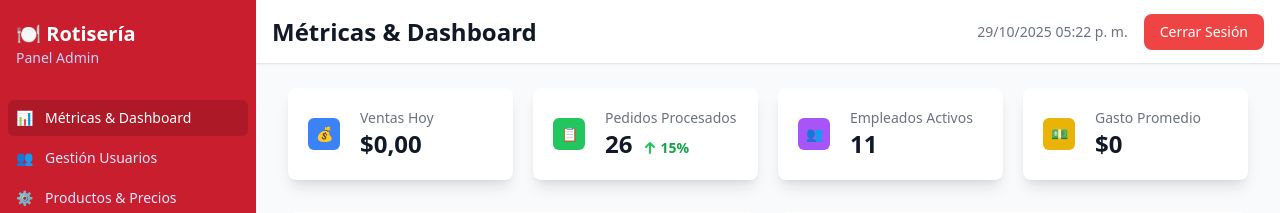
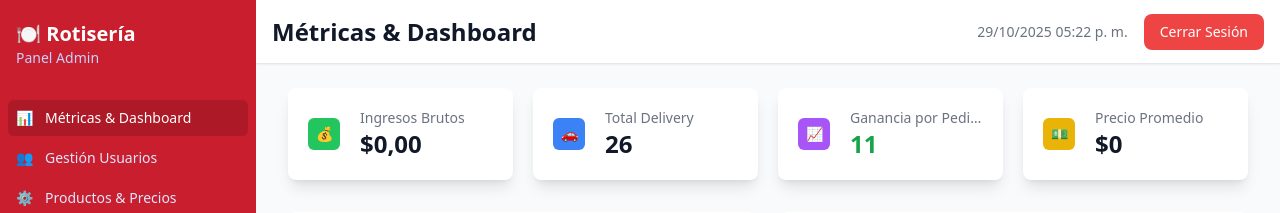
Before and after one commit to Bruno-DarkSouler/WEB_ElBuenGusto, a PHP site: page /admin/admin.php in a window 1280 px wide. Shown: the top 213 px of the page. Run offline with PHP 8.4, Linux system fonts and the light colour scheme; a user stored in the database is signed in; data comes from the database, SQL or seed files in the repository; some libraries are stand-ins or nearby versions.

Commit message:
admin terminado

```diff
--- a/admin/admin.php
+++ b/admin/admin.php
@@ -42,25 +42,42 @@
 $stmt->close();
 
 // REPORTES FINANCIEROS
+// REPORTES FINANCIEROS
 $fecha_mes_inicio = date('Y-m-01');
 $fecha_mes_fin = date('Y-m-d');
 
-// Ingresos brutos del mes
-$stmt = $conexion->prepare("SELECT COALESCE(SUM(total), 0) as ingresos_brutos FROM pedidos WHERE DATE(fecha_pedido) BETWEEN ? AND ? AND estado = 'entregado' AND activo = 1");
-$stmt->bind_param("ss", $fecha_mes_inicio, $fecha_mes_fin);
-$stmt->execute();
-$ingresos_brutos = $stmt->get_result()->fetch_assoc()['ingresos_brutos'];
-$stmt->close();
-
-// Total delivery del mes
-$stmt = $conexion->prepare("SELECT COALESCE(SUM(precio_delivery), 0) as total_delivery FROM pedidos WHERE DATE(fecha_pedido) BETWEEN ? AND ? AND estado = 'entregado' AND activo = 1");
+// 1. Total recaudado por delivery
+$stmt = $conexion->prepare("SELECT COALESCE(SUM(precio_delivery), 0) as total_delivery
+                            FROM pedidos
+                            WHERE DATE(fecha_pedido) BETWEEN ? AND ?
+                            AND estado = 'entregado'
+                            AND activo = 1");
 $stmt->bind_param("ss", $fecha_mes_inicio, $fecha_mes_fin);
 $stmt->execute();
 $total_delivery = $stmt->get_result()->fetch_assoc()['total_delivery'];
 $stmt->close();
 
-$costos_estimados = ($ingresos_brutos - $total_delivery) * 0.4;
-$ganancia_neta = $ingresos_brutos - $costos_estimados;
+// 2. Ganancia por pedidos (subtotal sin delivery)
+$stmt = $conexion->prepare("SELECT COALESCE(SUM(subtotal), 0) as ganancia_pedidos
+                            FROM pedidos
+                            WHERE DATE(fecha_pedido) BETWEEN ? AND ?
+                            AND estado = 'entregado'
+                            AND activo = 1");
+$stmt->bind_param("ss", $fecha_mes_inicio, $fecha_mes_fin);
+$stmt->execute();
+$ganancia_neta = $stmt->get_result()->fetch_assoc()['ganancia_pedidos'];
+$stmt->close();
+
+// 3. Ingresos brutos (ganancia pedidos + delivery)
+$ingresos_brutos = $ganancia_neta + $total_delivery;
+
+// 4. Precio promedio de productos
+$stmt = $conexion->prepare("SELECT COALESCE(AVG(precio), 0) as precio_promedio
+                            FROM productos
+                            WHERE disponible = 1 AND activo = 1");
+$stmt->execute();
+$costos_estimados = $stmt->get_result()->fetch_assoc()['precio_promedio'];
+$stmt->close();
 ?>
 <!DOCTYPE html>
 <html lang="es" class="h-full bg-gray-50">
@@ -179,72 +196,67 @@
                         <!-- Métricas & Dashboard Section -->
                         <div id="metricas" class="section">
                             <!-- Stats Cards -->
+                            <!-- Financial Summary Cards -->
                             <div class="grid grid-cols-1 gap-5 sm:grid-cols-2 lg:grid-cols-4 mb-8">
-                                <div class="bg-white overflow-hidden shadow-lg rounded-lg hover:shadow-xl transition-all duration-300">
+                                <!-- Ingresos Brutos (Ganancia Pedidos + Delivery) -->
+                                <div class="bg-white overflow-hidden shadow-lg rounded-lg">
                                     <div class="p-5">
                                         <div class="flex items-center">
                                             <div class="flex-shrink-0">
-                                                <div class="w-8 h-8 bg-blue-500 rounded-md flex items-center justify-center">
+                                                <div class="w-8 h-8 bg-green-500 rounded-md flex items-center justify-center">
                                                     <span class="text-white text-sm">💰</span>
                                                 </div>
                                             </div>
                                             <div class="ml-5 w-0 flex-1">
                                                 <dl>
-                                                    <dt class="text-sm font-medium text-gray-500 truncate">Ventas Hoy</dt>
-                                                    <dd class="flex items-baseline">
-                                                        <div class="text-2xl font-semibold text-gray-900">$<?php echo number_format($ventas_hoy, 2, ',', '.'); ?></div>
-                                                    </dd>
+                                                    <dt class="text-sm font-medium text-gray-500 truncate">Ingresos Brutos</dt>
+                                                    <dd class="text-2xl font-semibold text-gray-900">$<?php echo number_format($ingresos_brutos, 2, ',', '.'); ?></dd>
                                                 </dl>
                                             </div>
                                         </div>
                                     </div>
                                 </div>
 
-                                <div class="bg-white overflow-hidden shadow-lg rounded-lg hover:shadow-xl transition-all duration-300">
+                                <!-- Total Delivery -->
+                                <div class="bg-white overflow-hidden shadow-lg rounded-lg">
                                     <div class="p-5">
                                         <div class="flex items-center">
                                             <div class="flex-shrink-0">
-                                                <div class="w-8 h-8 bg-green-500 rounded-md flex items-center justify-center">
-                                                    <span class="text-white text-sm">📋</span>
+                                                <div class="w-8 h-8 bg-blue-500 rounded-md flex items-center justify-center">
+                                                    <span class="text-white text-sm">🚗</span>
                                                 </div>
                                             </div>
                                             <div class="ml-5 w-0 flex-1">
                                                 <dl>
-                                                    <dt class="text-sm font-medium text-gray-500 truncate">Pedidos Procesados</dt>
-                                                    <dd class="flex items-baseline">
-                                                        <div class="text-2xl font-semibold text-gray-900"><?php echo $pedidos_hoy; ?></div>
-                                                        <div class="ml-2 flex items-baseline text-sm font-semibold text-green-600">
-                                                            <svg class="self-center flex-shrink-0 h-5 w-5 text-green-500" viewBox="0 0 20 20" fill="currentColor">
-                                                                <path fill-rule="evenodd" d="M5.293 9.707a1 1 0 010-1.414l4-4a1 1 0 011.414 0l4 4a1 1 0 01-1.414 1.414L11 7.414V15a1 1 0 11-2 0V7.414L6.707 9.707a1 1 0 01-1.414 0z" clip-rule="evenodd" />
-                                                            </svg>
-                                                            15%
-                                                        </div>
-                                                    </dd>
+                                                    <dt class="text-sm font-medium text-gray-500 truncate">Total Delivery</dt>
+                                                    <dd class="text-2xl font-semibold text-gray-900">$<?php echo number_format($total_delivery, 2, ',', '.'); ?></dd>
                                                 </dl>
                                             </div>
                                         </div>
                                     </div>
                                 </div>
 
-                                <div class="bg-white overflow-hidden shadow-lg rounded-lg hover:shadow-xl transition-all duration-300">
+                                <!-- Ganancia por Pedidos -->
+                                <div class="bg-white overflow-hidden shadow-lg rounded-lg">
                                     <div class="p-5">
                                         <div class="flex items-center">
                                             <div class="flex-shrink-0">
                                                 <div class="w-8 h-8 bg-purple-500 rounded-md flex items-center justify-center">
-                                                    <span class="text-white text-sm">👥</span>
+                                                    <span class="text-white text-sm">📈</span>
                                                 </div>
                                             </div>
                                             <div class="ml-5 w-0 flex-1">
                                                 <dl>
-                                                    <dt class="text-sm font-medium text-gray-500 truncate">Empleados Activos</dt>
-                                                    <dd class="text-2xl font-semibold text-gray-900"><?php echo $empleados_activos; ?></dd>
+                                                    <dt class="text-sm font-medium text-gray-500 truncate">Ganancia por Pedidos</dt>
+                                                    <dd class="text-2xl font-semibold text-green-600">$<?php echo number_format($ganancia_neta, 2, ',', '.'); ?></dd>
                                                 </dl>
                                             </div>
                                         </div>
                                     </div>
                                 </div>
 
-                                <div class="bg-white overflow-hidden shadow-lg rounded-lg hover:shadow-xl transition-all duration-300">
+                                <!-- Precio Promedio -->
+                                <div class="bg-white overflow-hidden shadow-lg rounded-lg">
                                     <div class="p-5">
                                         <div class="flex items-center">
                                             <div class="flex-shrink-0">
@@ -254,8 +266,8 @@
                                             </div>
                                             <div class="ml-5 w-0 flex-1">
                                                 <dl>
-                                                    <dt class="text-sm font-medium text-gray-500 truncate">Gasto Promedio</dt>
-                                                    <dd class="text-2xl font-semibold text-gray-900">$<?php echo number_format($gasto_promedio, 0, ',', '.'); ?></dd>
+                                                    <dt class="text-sm font-medium text-gray-500 truncate">Precio Promedio</dt>
+                                                    <dd class="text-2xl font-semibold text-gray-900">$<?php echo number_format($costos_estimados, 2, ',', '.'); ?></dd>
                                                 </dl>
                                             </div>
                                         </div>
@@ -326,12 +338,13 @@
                                     <table class="min-w-full divide-y divide-gray-200">
                                         <thead class="bg-gray-50">
     <tr>
-                                                <th class="px-6 py-3 text-left text-xs font-medium text-gray-500 uppercase tracking-wider">Usuario</th>
-                                                <th class="px-6 py-3 text-left text-xs font-medium text-gray-500 uppercase tracking-wider">Rol</th>
-                                                <th class="px-6 py-3 text-left text-xs font-medium text-gray-500 uppercase tracking-wider">Permisos</th>
-                                                <th class="px-6 py-3 text-left text-xs font-medium text-gray-500 uppercase tracking-wider">Último Acceso</th>
-                                                <th class="px-6 py-3 text-left text-xs font-medium text-gray-500 uppercase tracking-wider">Estado</th>
-                                                <th class="px-6 py-3 text-left text-xs font-medium text-gray-500 uppercase tracking-wider">Acciones</th>
+        <th class="px-6 py-3 text-left text-xs font-medium text-gray-500 uppercase tracking-wider">Fecha</th>
+        <th class="px-6 py-3 text-left text-xs font-medium text-gray-500 uppercase tracking-wider">Pedidos</th>
+        <th class="px-6 py-3 text-left text-xs font-medium text-gray-500 uppercase tracking-wider">Ingresos Brutos</th>
+        <th class="px-6 py-3 text-left text-xs font-medium text-gray-500 uppercase tracking-wider">Delivery</th>
+        <th class="px-6 py-3 text-left text-xs font-medium text-gray-500 uppercase tracking-wider">Ganancia Pedidos</th>
+        <th class="px-6 py-3 text-left text-xs font-medium text-gray-500 uppercase tracking-wider">Precio Promedio</th>
+        <th class="px-6 py-3 text-left text-xs font-medium text-gray-500 uppercase tracking-wider">Margen %</th>
     </tr>
 </thead>
                                         <tbody class="bg-white divide-y divide-gray-200">
@@ -436,7 +449,9 @@
                             </div>
 
                             <!-- Financial Summary Cards -->
+                            <!-- Financial Summary Cards -->
 <div class="grid grid-cols-1 gap-5 sm:grid-cols-2 lg:grid-cols-4 mb-8">
+    <!-- Ingresos Brutos (Ganancia Pedidos + Delivery) -->
     <div class="bg-white overflow-hidden shadow-lg rounded-lg">
         <div class="p-5">
             <div class="flex items-center">
@@ -455,6 +470,7 @@
         </div>
     </div>
 
+    <!-- Total Delivery -->
     <div class="bg-white overflow-hidden shadow-lg rounded-lg">
         <div class="p-5">
             <div class="flex items-center">
@@ -473,24 +489,7 @@
         </div>
     </div>
 
-<div class="bg-white overflow-hidden shadow-lg rounded-lg">
-    <div class="p-5">
-        <div class="flex items-center">
-            <div class="flex-shrink-0">
-                <div class="w-8 h-8 bg-red-500 rounded-md flex items-center justify-center">
-                    <span class="text-white text-sm">📉</span>
-                </div>
-            </div>
-            <div class="ml-5 w-0 flex-1">
-                <dl>
-                    <dt class="text-sm font-medium text-gray-500 truncate">Costos</dt>
-                    <dd class="text-2xl font-semibold text-gray-900">$<?php echo number_format($costos_estimados, 2, ',', '.'); ?></dd>
-                </dl>
-            </div>
-        </div>
-    </div>
-</div>
-
+    <!-- Ganancia por Pedidos -->
     <div class="bg-white overflow-hidden shadow-lg rounded-lg">
         <div class="p-5">
             <div class="flex items-center">
@@ -501,8 +500,27 @@
                 </div>
                 <div class="ml-5 w-0 flex-1">
                     <dl>
-                    <dt class="text-sm font-medium text-gray-500 truncate">Ganancia Neta</dt>
+                        <dt class="text-sm font-medium text-gray-500 truncate">Ganancia por Pedidos</dt>
                         <dd class="text-2xl font-semibold text-green-600">$<?php echo number_format($ganancia_neta, 2, ',', '.'); ?></dd>
+                    </dl>
+                </div>
+            </div>
+        </div>
+    </div>
+
+    <!-- Precio Promedio -->
+    <div class="bg-white overflow-hidden shadow-lg rounded-lg">
+        <div class="p-5">
+            <div class="flex items-center">
+                <div class="flex-shrink-0">
+                    <div class="w-8 h-8 bg-yellow-500 rounded-md flex items-center justify-center">
+                        <span class="text-white text-sm">💵</span>
+                    </div>
+                </div>
+                <div class="ml-5 w-0 flex-1">
+                    <dl>
+                        <dt class="text-sm font-medium text-gray-500 truncate">Precio Promedio</dt>
+                        <dd class="text-2xl font-semibold text-gray-900">$<?php echo number_format($costos_estimados, 2, ',', '.'); ?></dd>
                     </dl>
                 </div>
             </div>
--- a/php/reportes.php
+++ b/php/reportes.php
@@ -29,26 +29,16 @@
         break;
 }
 
+// En reportes.php, reemplaza la función obtenerResumen() por esta:
+
 function obtenerResumen() {
     global $conexion;
 
     $fecha_desde = isset($_GET['fecha_desde']) ? $_GET['fecha_desde'] : date('Y-m-01');
     $fecha_hasta = isset($_GET['fecha_hasta']) ? $_GET['fecha_hasta'] : date('Y-m-d');
 
-    // Ingresos totales
-    $stmt = $conexion->prepare("SELECT SUM(total) as ingresos_brutos, COUNT(*) as total_pedidos
-                                FROM pedidos
-                                WHERE DATE(fecha_pedido) BETWEEN ? AND ?
-                                AND estado = 'entregado'
-                                AND activo = 1");
-    $stmt->bind_param("ss", $fecha_desde, $fecha_hasta);
-    $stmt->execute();
-    $resultado = $stmt->get_result();
-    $ingresos = $resultado->fetch_assoc();
-    $stmt->close();
-
-    // Delivery
-    $stmt = $conexion->prepare("SELECT SUM(precio_delivery) as total_delivery
+    // 1. Total recaudado por delivery (suma de precio_delivery de todos los pedidos entregados)
+    $stmt = $conexion->prepare("SELECT COALESCE(SUM(precio_delivery), 0) as total_delivery
                                 FROM pedidos
                                 WHERE DATE(fecha_pedido) BETWEEN ? AND ?
                                 AND estado = 'entregado'
@@ -59,23 +49,45 @@
     $delivery = $resultado->fetch_assoc();
     $stmt->close();
 
-    // Costos estimados (40% del subtotal)
-    $costos_estimados = ($ingresos['ingresos_brutos'] - $delivery['total_delivery']) * 0.4;
-    $ganancia_neta = $ingresos['ingresos_brutos'] - $costos_estimados;
+    // 2. Ganancia por pedidos (suma del subtotal, sin delivery)
+    $stmt = $conexion->prepare("SELECT COALESCE(SUM(subtotal), 0) as ganancia_pedidos
+                                FROM pedidos
+                                WHERE DATE(fecha_pedido) BETWEEN ? AND ?
+                                AND estado = 'entregado'
+                                AND activo = 1");
+    $stmt->bind_param("ss", $fecha_desde, $fecha_hasta);
+    $stmt->execute();
+    $resultado = $stmt->get_result();
+    $ganancia = $resultado->fetch_assoc();
+    $stmt->close();
+
+    // 3. Ingreso bruto (ganancia por pedidos + delivery)
+    $ingresos_brutos = $ganancia['ganancia_pedidos'] + $delivery['total_delivery'];
+
+    // 4. Precio promedio de productos (suma de precios / cantidad de productos)
+    $stmt = $conexion->prepare("SELECT
+                                    COALESCE(AVG(precio), 0) as precio_promedio
+                                FROM productos
+                                WHERE disponible = 1 AND activo = 1");
+    $stmt->execute();
+    $resultado = $stmt->get_result();
+    $precio_prom = $resultado->fetch_assoc();
+    $stmt->close();
 
     echo json_encode([
         'success' => true,
         'resumen' => [
-            'ingresos_brutos' => floatval($ingresos['ingresos_brutos']),
-            'total_pedidos' => intval($ingresos['total_pedidos']),
+            'ingresos_brutos' => floatval($ingresos_brutos),
             'total_delivery' => floatval($delivery['total_delivery']),
-            'costos_estimados' => floatval($costos_estimados),
-            'ganancia_neta' => floatval($ganancia_neta),
+            'ganancia_pedidos' => floatval($ganancia['ganancia_pedidos']),
+            'precio_promedio' => floatval($precio_prom['precio_promedio']),
             'fecha_desde' => $fecha_desde,
             'fecha_hasta' => $fecha_hasta
         ]
     ]);
 }
+
+// Reemplaza la función obtenerReporteDetallado() por esta:
 
 function obtenerReporteDetallado() {
     global $conexion;
@@ -83,11 +95,12 @@
     $fecha_desde = isset($_GET['fecha_desde']) ? $_GET['fecha_desde'] : date('Y-m-01');
     $fecha_hasta = isset($_GET['fecha_hasta']) ? $_GET['fecha_hasta'] : date('Y-m-d');
 
-    $stmt = $conexion->prepare("SELECT DATE(fecha_pedido) as fecha,
+    $stmt = $conexion->prepare("SELECT
+                                DATE(fecha_pedido) as fecha,
                                 COUNT(*) as total_pedidos,
-                                SUM(total) as ingresos,
-                                SUM(precio_delivery) as delivery,
-                                SUM(subtotal) as subtotal
+                                COALESCE(SUM(subtotal), 0) as ganancia_pedidos,
+                                COALESCE(SUM(precio_delivery), 0) as delivery,
+                                COALESCE(SUM(total), 0) as ingresos_brutos
                                 FROM pedidos
                                 WHERE DATE(fecha_pedido) BETWEEN ? AND ?
                                 AND estado = 'entregado'
@@ -98,19 +111,29 @@
     $stmt->execute();
     $resultado = $stmt->get_result();
 
+    // Obtener precio promedio (es el mismo para todos los días)
+    $stmt_precio = $conexion->prepare("SELECT COALESCE(AVG(precio), 0) as precio_promedio
+                                       FROM productos
+                                       WHERE disponible = 1 AND activo = 1");
+    $stmt_precio->execute();
+    $resultado_precio = $stmt_precio->get_result();
+    $precio_prom = $resultado_precio->fetch_assoc();
+    $precio_promedio = floatval($precio_prom['precio_promedio']);
+    $stmt_precio->close();
+
     $detalle = [];
     while($fila = $resultado->fetch_assoc()) {
-        $costos = $fila['subtotal'] * 0.4;
-        $ganancia = $fila['ingresos'] - $costos;
-        $margen = ($fila['ingresos'] > 0) ? ($ganancia / $fila['ingresos']) * 100 : 0;
+        // Calcular porcentaje que representa la ganancia respecto al ingreso bruto
+        $margen = ($fila['ingresos_brutos'] > 0) ?
+                  (($fila['ganancia_pedidos'] / $fila['ingresos_brutos']) * 100) : 0;
 
         $detalle[] = [
             'fecha' => $fila['fecha'],
             'pedidos' => intval($fila['total_pedidos']),
-            'ingresos' => floatval($fila['ingresos']),
+            'ingresos' => floatval($fila['ingresos_brutos']),
             'delivery' => floatval($fila['delivery']),
-            'costos' => floatval($costos),
-            'ganancia' => floatval($ganancia),
+            'ganancia_pedidos' => floatval($fila['ganancia_pedidos']),
+            'precio_promedio' => $precio_promedio,
             'margen' => round($margen, 2)
         ];
     }
```
Also changed, not shown: js/admin.js (+11 -4 lines), 1 other file. Lines whose indentation alone changed are shown as unchanged.
